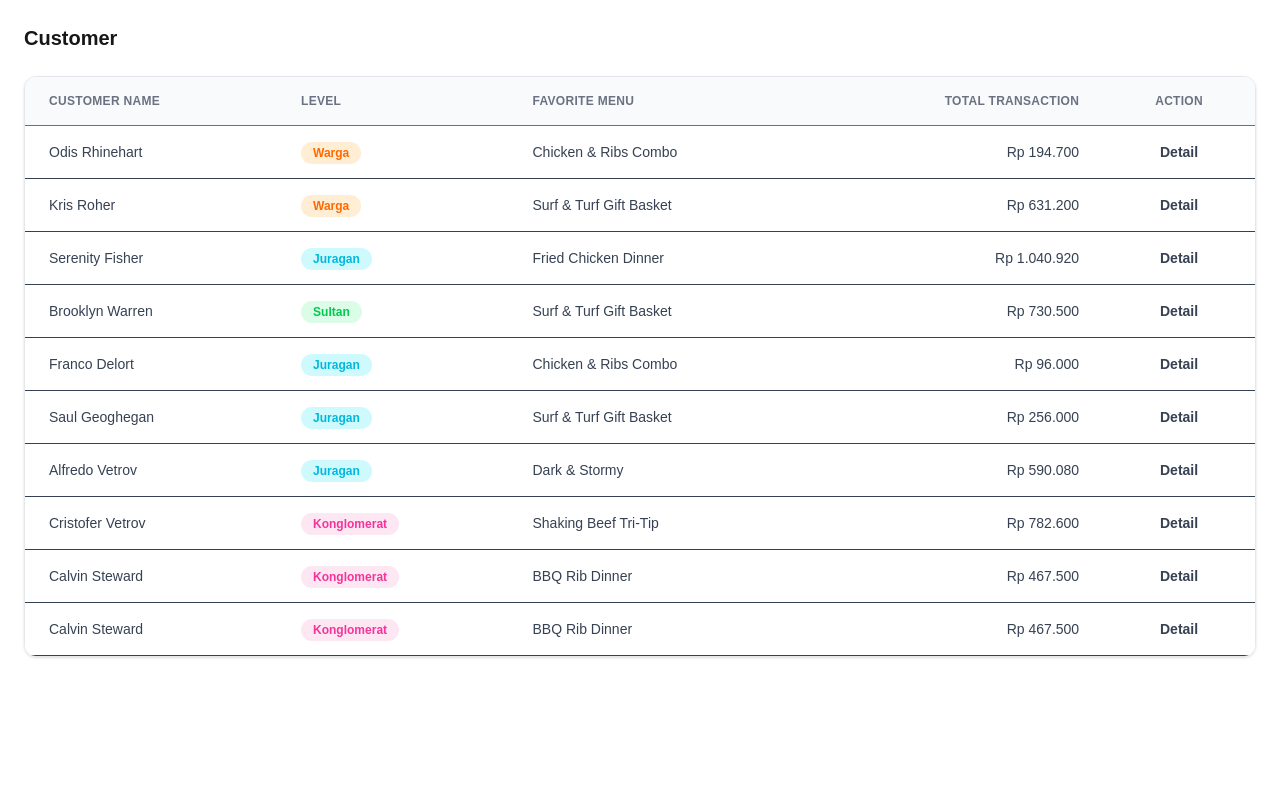
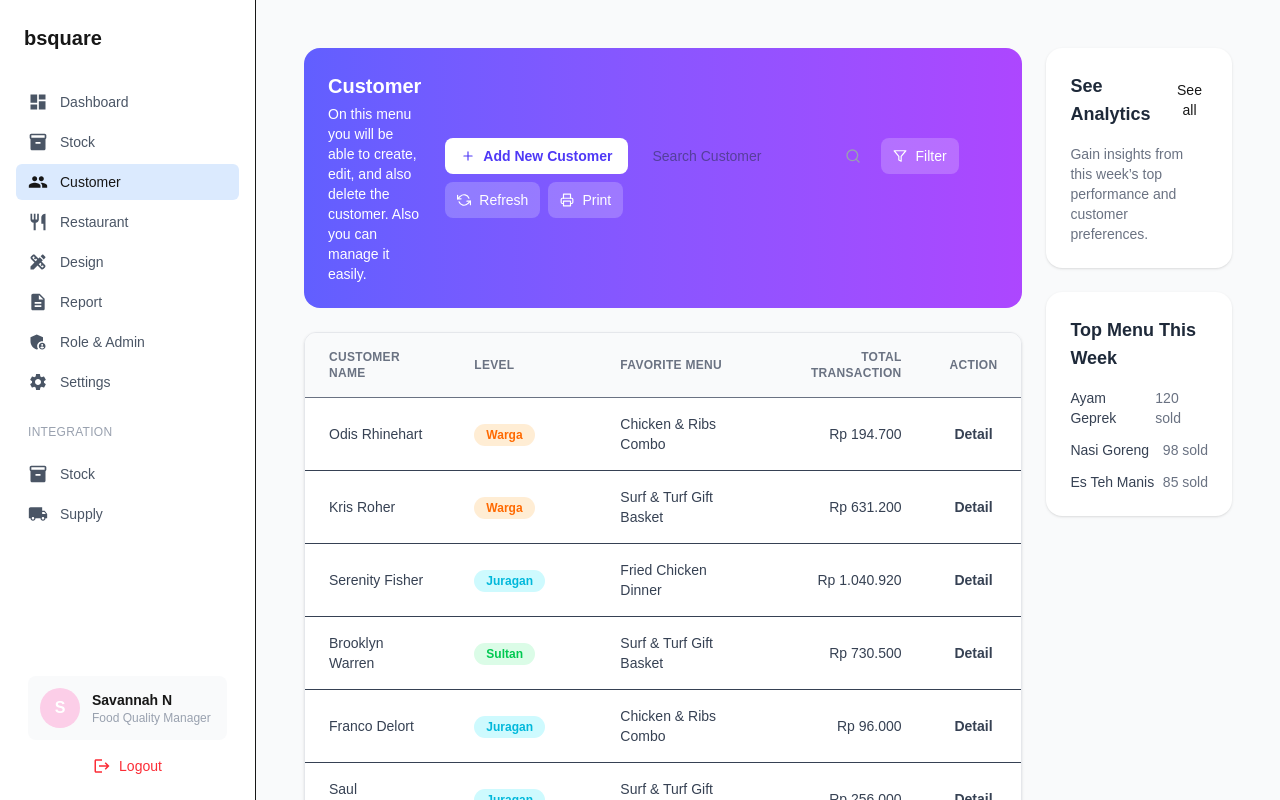
Before and after one commit to izharramdan/rekadigital_dashboard, a Next.js app: page /customer in a window 1280 px wide. Shown: the top 800 px of the page. Built offline with nearby package versions, Linux system fonts and the light colour scheme.

Commit message:
slicing ui

```diff
--- a/package.json
+++ b/package.json
@@ -10,9 +10,11 @@
   },
   "dependencies": {
     "@reduxjs/toolkit": "^2.8.2",
+    "clsx": "^2.1.1",
     "next": "15.3.3",
     "react": "^19.0.0",
     "react-dom": "^19.0.0",
+    "react-icons": "^5.5.0",
     "react-redux": "^9.2.0",
     "reselect": "^5.1.1"
   },
--- a/src/app/customer/page.tsx
+++ b/src/app/customer/page.tsx
@@ -1,11 +1,25 @@
 import CustomerTable from "@/components/CustomerTable";
-
+import SeeAnalyticsCard from "@/components/SeeAnalyticsCard";
+import TopMenuCard from "@/components/TopMenuCard";
+import CustomerHeaderCard from "@/components/CustomerHeaderCard";
 
 export default function CustomerPage() {
   return (
     <div className="p-6">
-      <h1 className="text-xl font-bold mb-4">Customer</h1>
-      <CustomerTable />
+      {/* Wrapper: 1 kolom di mobile, 2 kolom di desktop */}
+      <div className="flex flex-col lg:flex-row gap-6">
+        {/* KIRI – header + tabel (≈ 2/3 lebar) */}
+        <div className="flex-1 space-y-6">
+          <CustomerHeaderCard />
+          <CustomerTable />
+        </div>
+
+        {/* KANAN – kartu analytics (≈ 1/3 lebar) */}
+        <div className="lg:w-1/5 w-full flex flex-col gap-6">
+          <SeeAnalyticsCard />
+          <TopMenuCard />
+        </div>
+      </div>
     </div>
   );
 }
--- a/src/app/layout.tsx
+++ b/src/app/layout.tsx
@@ -1,5 +1,6 @@
 import { Providers } from "@/store/provider";
 import "@/styles/globals.css";
+import Sidebar from "@/components/Sidebar";
 
 export default function RootLayout({
   children,
@@ -8,8 +9,18 @@ export default function RootLayout({
 }) {
   return (
     <html lang="en">
-      <body>
-        <Providers>{children}</Providers>
+      <body className="font-quicksand">
+        <Providers>
+          <div className="flex min-h-screen">
+            {/* Sidebar */}
+            <Sidebar />
+
+            {/* Main Content */}
+            <main className="flex-1 p-6 bg-gray-50">
+              {children}
+            </main>
+          </div>
+        </Providers>
       </body>
     </html>
   );
--- /dev/null
+++ b/src/components/CustomerHeaderCard.tsx
@@ -0,0 +1,51 @@
+'use client';
+
+import { FiPlus, FiFilter, FiRefreshCcw, FiPrinter, FiSearch } from 'react-icons/fi';
+
+export default function CustomerHeaderCard() {
+  return (
+    <div className="bg-gradient-to-r from-indigo-500 to-purple-500 rounded-2xl p-6 text-white font-quicksand relative overflow-hidden">
+      <div className="flex flex-col lg:flex-row lg:items-center lg:justify-between gap-6">
+        {/* Kiri: Judul dan deskripsi */}
+        <div className="flex-1">
+          <h1 className="text-xl font-bold">Customer</h1>
+          <p className="text-sm mt-1">
+            On this menu you will be able to create, edit, and also delete the customer. Also you can manage it easily.
+          </p>
+        </div>
+
+        {/* Kanan: Toolbar */}
+        <div className="flex flex-wrap gap-2 items-center">
+          <button className="flex items-center gap-2 bg-white text-indigo-600 font-semibold rounded-lg px-4 py-2 text-sm hover:bg-indigo-100">
+            <FiPlus />
+            Add New Customer
+          </button>
+
+          <div className="relative">
+            <input
+              type="text"
+              placeholder="Search Customer"
+              className="rounded-lg px-4 py-2 pr-10 text-sm text-gray-800"
+            />
+            <FiSearch className="absolute right-3 top-2.5 text-gray-400" />
+          </div>
+
+          <button className="flex items-center gap-2 bg-white/20 hover:bg-white/30 rounded-lg px-3 py-2 text-sm">
+            <FiFilter />
+            Filter
+          </button>
+
+          <button className="flex items-center gap-2 bg-white/20 hover:bg-white/30 rounded-lg px-3 py-2 text-sm">
+            <FiRefreshCcw />
+            Refresh
+          </button>
+
+          <button className="flex items-center gap-2 bg-white/20 hover:bg-white/30 rounded-lg px-3 py-2 text-sm">
+            <FiPrinter />
+            Print
+          </button>
+        </div>
+      </div>
+    </div>
+  );
+}
--- /dev/null
+++ b/src/components/SeeAnalyticsCard.tsx
@@ -0,0 +1,17 @@
+"use client";
+
+export default function SeeAnalyticsCard() {
+  return (
+    <div className="bg-white rounded-2xl p-6 shadow-sm w-full font-quicksand">
+      <div className="flex items-center justify-between mb-4">
+        <h2 className="text-lg font-semibold text-gray-800">See Analytics</h2>
+        <button className="text-sm text-primary font-medium hover:underline">
+          See all
+        </button>
+      </div>
+      <p className="text-gray-500 text-sm">
+        Gain insights from this week’s top performance and customer preferences.
+      </p>
+    </div>
+  );
+}
--- /dev/null
+++ b/src/components/Sidebar.tsx
@@ -0,0 +1,122 @@
+"use client";
+
+import {
+  MdDashboard,
+  MdInventory,
+  MdPeople,
+  MdRestaurant,
+  MdDesignServices,
+  MdDescription,
+  MdSettings,
+  MdAdminPanelSettings,
+  MdLogout,
+  MdLocalShipping,
+  MdInventory2,
+} from "react-icons/md";
+import Link from "next/link";
+import { usePathname } from "next/navigation";
+import clsx from "clsx";
+
+const mainMenu = [
+  { label: "Dashboard", icon: <MdDashboard size={20} />, path: "/dashboard" },
+  { label: "Stock", icon: <MdInventory size={20} />, path: "/stock" },
+  { label: "Customer", icon: <MdPeople size={20} />, path: "/customer" },
+  {
+    label: "Restaurant",
+    icon: <MdRestaurant size={20} />,
+    path: "/restaurant",
+  },
+  { label: "Design", icon: <MdDesignServices size={20} />, path: "/design" },
+  { label: "Report", icon: <MdDescription size={20} />, path: "/report" },
+  {
+    label: "Role & Admin",
+    icon: <MdAdminPanelSettings size={20} />,
+    path: "/role-admin",
+  },
+  { label: "Settings", icon: <MdSettings size={20} />, path: "/settings" },
+];
+
+const integrationMenu = [
+  {
+    label: "Stock",
+    icon: <MdInventory2 size={20} />,
+    path: "/integration/stock",
+  },
+  {
+    label: "Supply",
+    icon: <MdLocalShipping size={20} />,
+    path: "/integration/supply",
+  },
+];
+
+export default function Sidebar() {
+  const pathname = usePathname();
+
+  return (
+    <aside className="w-64 h-screen bg-white border-r px-4 py-6 flex flex-col justify-between font-quicksand">
+      {/* Logo */}
+      <div>
+        <h1 className="text-primary text-xl font-bold mb-8 px-2">bsquare</h1>
+
+        {/* Menu */}
+        <nav className="space-y-4">
+          <div className="space-y-1">
+            {mainMenu.map((item) => (
+              <Link
+                key={item.label}
+                href={item.path}
+                className={clsx(
+                  "flex items-center gap-3 px-3 py-2 rounded-md text-sm font-medium hover:bg-blue-50 transition",
+                  pathname.startsWith(item.path)
+                    ? "bg-blue-100 text-primary"
+                    : "text-gray-600"
+                )}
+              >
+                {item.icon}
+                {item.label}
+              </Link>
+            ))}
+          </div>
+
+          <div className="mt-6 text-xs text-gray-400 uppercase tracking-wide px-3">
+            Integration
+          </div>
+          <div className="space-y-1 mt-1">
+            {integrationMenu.map((item) => (
+              <Link
+                key={item.label}
+                href={item.path}
+                className={clsx(
+                  "flex items-center gap-3 px-3 py-2 rounded-md text-sm font-medium hover:bg-blue-50 transition",
+                  pathname.startsWith(item.path)
+                    ? "bg-blue-100 text-primary"
+                    : "text-gray-600"
+                )}
+              >
+                {item.icon}
+                {item.label}
+              </Link>
+            ))}
+          </div>
+        </nav>
+      </div>
+
+      {/* User Info + Logout */}
+      <div className="mt-8 px-3">
+        <div className="flex items-center gap-3 p-3 bg-gray-50 rounded-lg">
+          <div className="w-10 h-10 rounded-full bg-pink-200 flex items-center justify-center text-white font-bold">
+            S
+          </div>
+          <div className="text-sm">
+            <div className="font-semibold">Savannah N</div>
+            <div className="text-gray-400 text-xs">Food Quality Manager</div>
+          </div>
+        </div>
+        <button className="mt-4 w-full flex items-center justify-center gap-2 text-sm text-red-500 hover:underline transition">
+          <MdLogout size={18} />
+          Logout
+        </button>
+      </div>
+    </aside>
+  );
+}
--- /dev/null
+++ b/src/components/TopMenuCard.tsx
@@ -0,0 +1,30 @@
+"use client";
+
+type MenuItem = {
+  name: string;
+  totalSold: number;
+};
+
+const mockMenus: MenuItem[] = [
+  { name: "Ayam Geprek", totalSold: 120 },
+  { name: "Nasi Goreng", totalSold: 98 },
+  { name: "Es Teh Manis", totalSold: 85 },
+];
+
+export default function TopMenuCard() {
+  return (
+    <div className="bg-white rounded-2xl p-6 shadow-sm w-full font-quicksand">
+      <h2 className="text-lg font-semibold text-gray-800 mb-4">
+        Top Menu This Week
+      </h2>
+      <ul className="space-y-3">
+        {mockMenus.map((menu, index) => (
+          <li key={index} className="flex justify-between items-center text-sm">
+            <span className="text-gray-700">{menu.name}</span>
+            <span className="text-gray-500">{menu.totalSold} sold</span>
+          </li>
+        ))}
+      </ul>
+    </div>
+  );
+}
```
Also changed, not shown: 1 other file (tests, documents, lock files or other folders).
